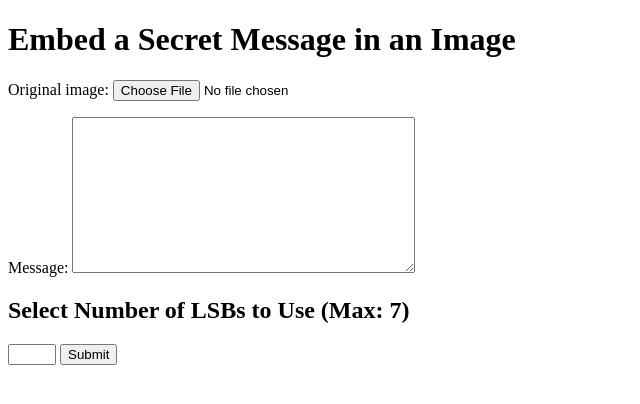
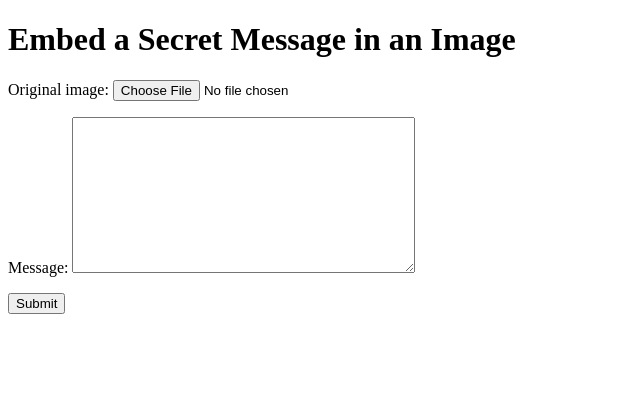
Before and after one commit to prezgamer/ACW1_Cybersec, a Django app: page /testing/ in a window 1280 px wide. Shown: the top 404 px of the page, without its empty margins (0-640 px from the left). Run offline with Django 5.2, Linux system fonts and the light colour scheme.

Commit message:
Revert "LSB thing"
This reverts commit c86aa7ee0a437ee7d9a2f6b00406fb2d6b9c74f1.

```diff
--- a/django_project/steganography/forms.py
+++ b/django_project/steganography/forms.py
@@ -12,7 +12,7 @@ class PayloadForm(forms.ModelForm):
         fields = ['file']
 
 class LSBSelectionForm(forms.Form):
-    num_lsbs = forms.IntegerField(min_value=0, max_value=7, label="Number of LSBs")
+    num_lsbs = forms.IntegerField(min_value=1, max_value=8, label="Number of LSBs")
 
 from .models import StegoImage
 
--- a/django_project/steganography/templates/steganography/testing.html
+++ b/django_project/steganography/templates/steganography/testing.html
@@ -8,10 +8,6 @@
     <form method="post" enctype="multipart/form-data">
         {% csrf_token %}
         {{ form.as_p }}
-
-        <h2>Select Number of LSBs to Use (Max: 7)</h2>
-        <input type="number" name="Number of LSBs" min="0" max="7" required>
-
         <button type="submit">Submit</button>
     </form>
 </body>
--- a/django_project/steganography/urls.py
+++ b/django_project/steganography/urls.py
@@ -7,5 +7,5 @@ urlpatterns = [
     path('testing/',views.testing,name = 'testing'),
     path('result/<int:pk>/',views.result,name = 'result'),
     path('decode/', views.decode_image, name='decode_image'),  # Add this line
-    path('lsb/', views.lsb_view, name='lsb_view'),
+
 ]
--- a/django_project/steganography/views.py
+++ b/django_project/steganography/views.py
@@ -80,7 +80,7 @@ HIGH_BITS = 256 - (1 << BITS) #ima change this too
 LOW_BITS = (1 << BITS) - 1
 BYTES_PER_BYTE = math.ceil(8 / BITS)
 FLAG = '%'
-TEXTBOX_VALUE = ''
+
 def encode(block, data):
     data = ord(data)
     for idx in range(len(block)):
@@ -104,18 +104,6 @@ def insert(img_path, msg, output_path):
     #cv2.imwrite(filename, img)
     return output_path
     #return filename
-
-def lsb_view(request):
-
-    if request.method == 'POST':
-        form = LSBSelectionForm(request.POST)
-        if form.is_valid():
-            # Store the entered number into the global variable BITS
-            BITS = form.cleaned_data['Number of LSBs']
-    else:
-        form = LSBSelectionForm()
-
-    #return render(request, 'steganography/testing.html', {'form': form})
 
 def testing(request):
     if request.method == 'POST':
@@ -149,6 +137,9 @@ def result(request, pk):
 
 
 #DECODING
+
+
+
 def decode(block):
     val = 0
     for idx in range(len(block)):
```
Also changed, not shown: django_project/db.sqlite3, django_project/images/input/Cat_November_2010-1a.jpg (deleted), django_project/images/input/Cat_November_2010-1a_4RmgDZ0.jpg (deleted), django_project/images/input/Cat_November_2010-1a_ASOfN2w.jpg (deleted), django_project/images/input/Cat_November_2010-1a_FIHqKYU.jpg (deleted), django_project/images/input/Cat_November_2010-1a_HWC6W32.jpg (deleted), django_project/images/input/Cat_November_2010-1a_NaUy9cH.jpg (deleted), django_project/images/input/Cat_November_2010-1a_Z2QvCDE.jpg (deleted), django_project/images/input/Cat_November_2010-1a_rS6zrbU.jpg (deleted), django_project/images/input/Cat_November_2010-1a_ysj9VQp.jpg (deleted), django_project/images/input/images_yvGX5Ea.jpeg (deleted).
